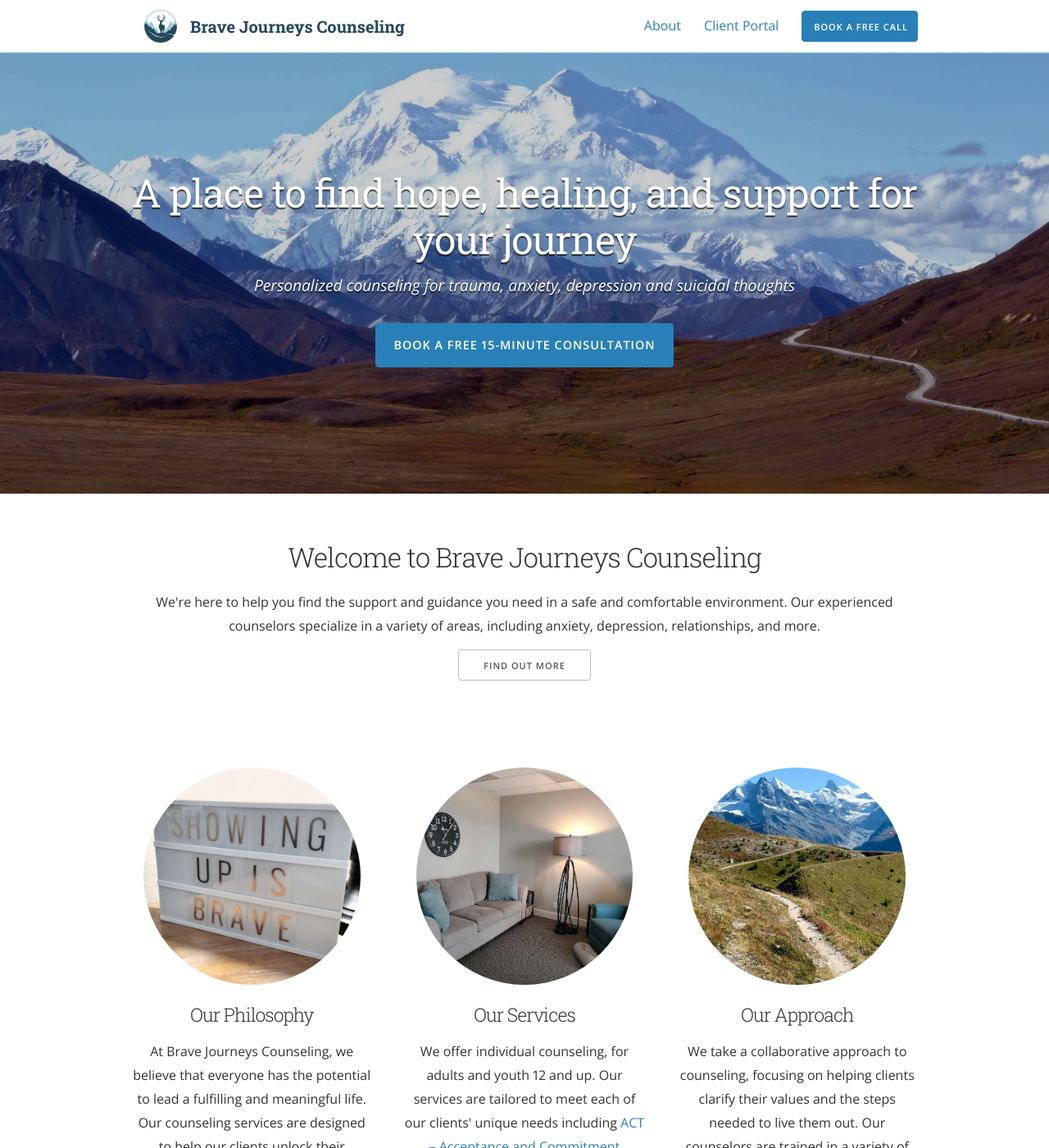
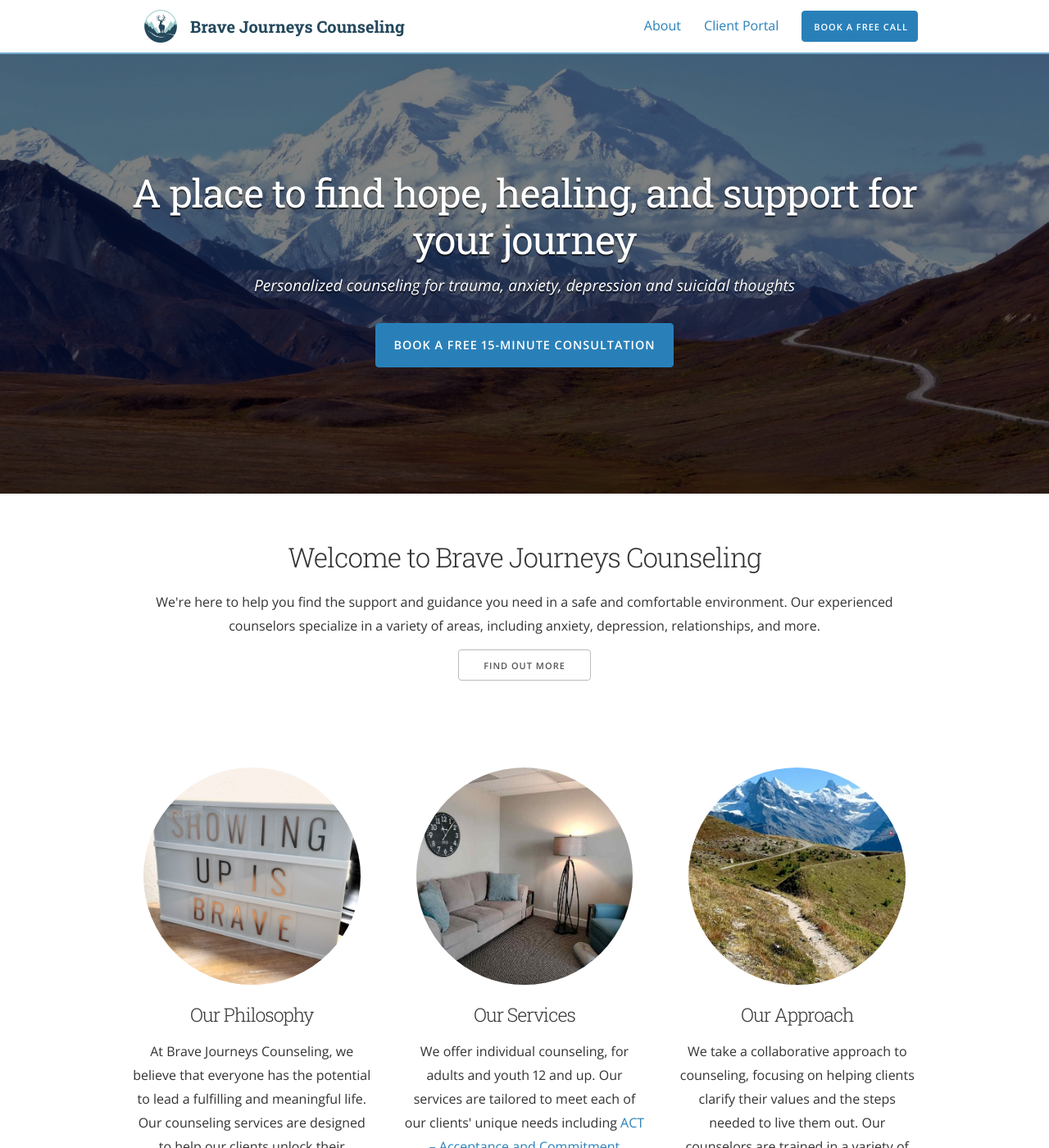
Before and after one commit to bravejourneyscounseling/bravejourneyscounseling, a Jekyll site: the page built from index.html, in a window 1280 px wide and 1400 px high. Shown: the whole window at 82% size. Built offline with Jekyll 4.4.1, drawn with Linux system fonts in a browser that asks for light colours; nearby versions of some CDN libraries.

Commit message:
Darken cover

```diff
--- a/_sass/_layout.scss
+++ b/_sass/_layout.scss
@@ -104,7 +104,7 @@ pre code.hljs {
   .scrim {
     padding: 3em 1em;
     &.has-cover {
-      background-color: rgba(0, 0, 0, 0.2);
+      background-color: rgba(0, 0, 0, 0.5);
       padding: 6em 1em !important;
       @include media($tablet) {
         padding: 9em 1em !important;
```
